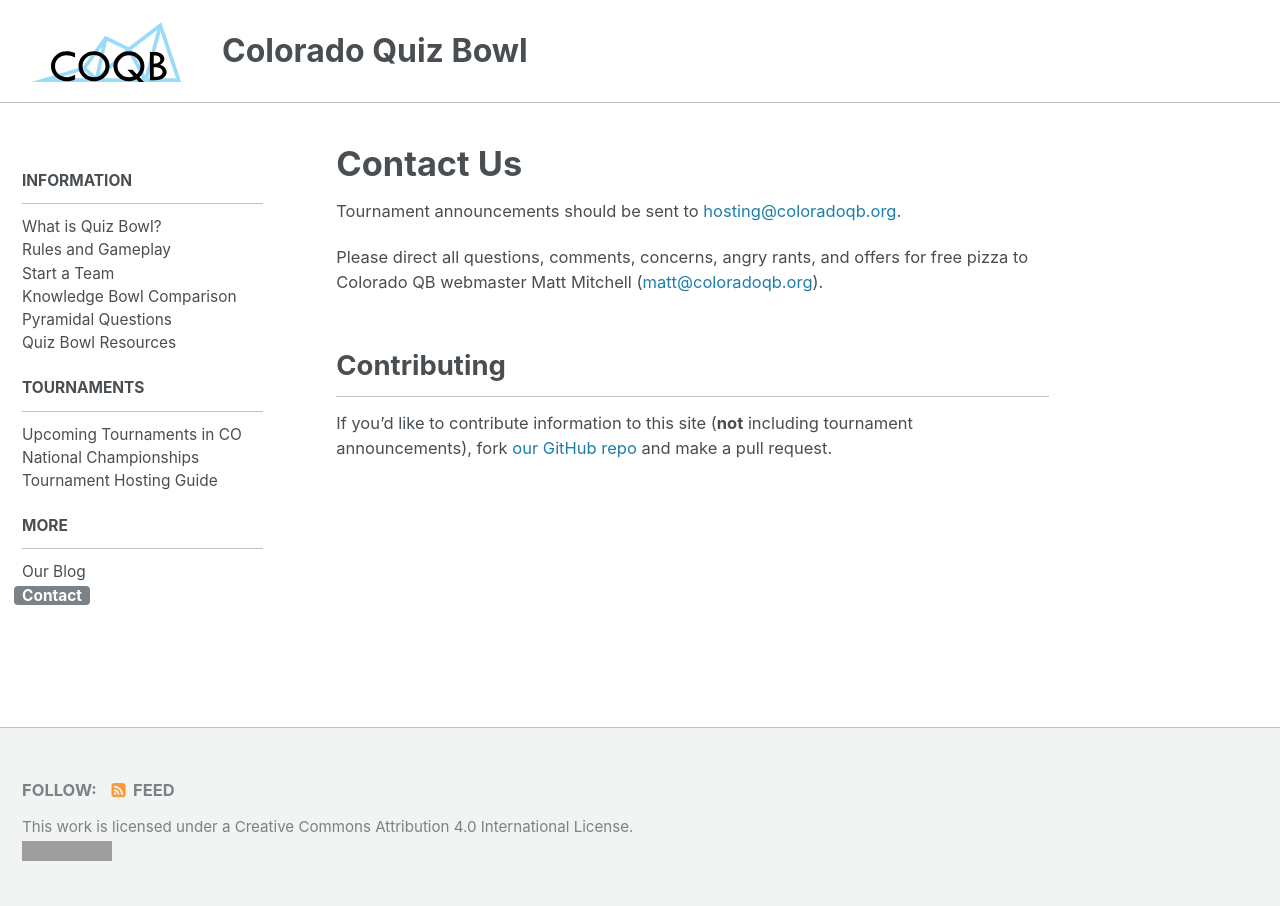
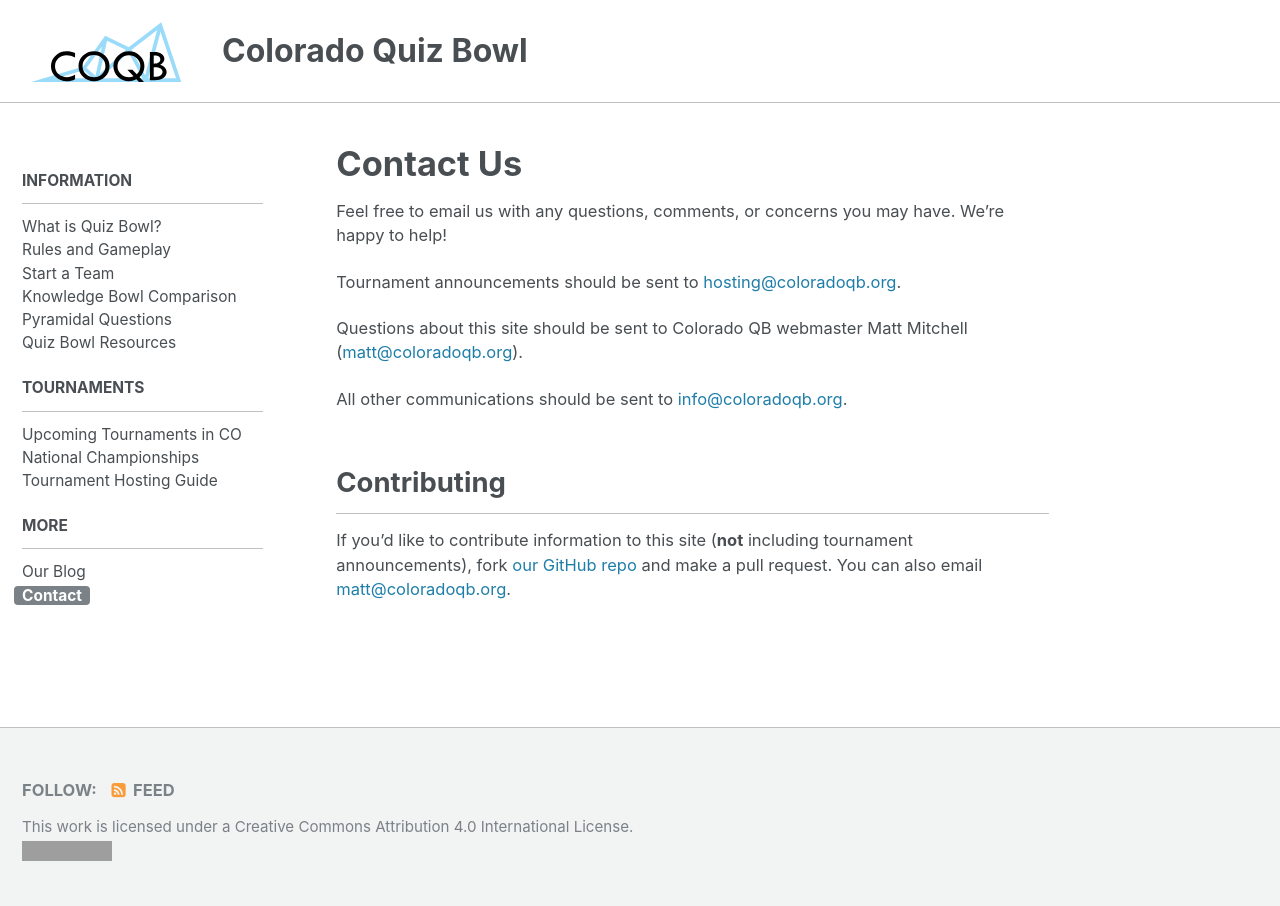
Before and after one commit to matt2718/colorado-qb, a Jekyll site: the page built from _pages/more/contact.md, in a window 1280 px wide. Built offline with Jekyll 4.4.1, drawn with Linux system fonts in a browser that asks for light colours; grey boxes are pictures that could not be loaded.

Commit message:
Updated contact page

```diff
--- a/_pages/more/contact.md
+++ b/_pages/more/contact.md
@@ -2,13 +2,18 @@
 title: "Contact Us"
 permalink: /more/contact/
 ---
+Feel free to email us with any questions, comments, or concerns you may have.
+We're happy to help!
+
 Tournament announcements should be sent to <hosting@coloradoqb.org>.
 
-Please direct all questions, comments, concerns, angry rants, and offers for
-free pizza to Colorado QB webmaster Matt Mitchell (<matt@coloradoqb.org>).
+Questions about this site should be sent to Colorado QB webmaster Matt Mitchell
+(<matt@coloradoqb.org>).
+
+All other communications should be sent to <info@coloradoqb.org>.
 
 ## Contributing
 
 If you'd like to contribute information to this site (**not** including
 tournament announcements), fork [our GitHub repo](https://github.com/matt2718/
-colorado-qb) and make a pull request.
+colorado-qb) and make a pull request. You can also email <matt@coloradoqb.org>.
```
